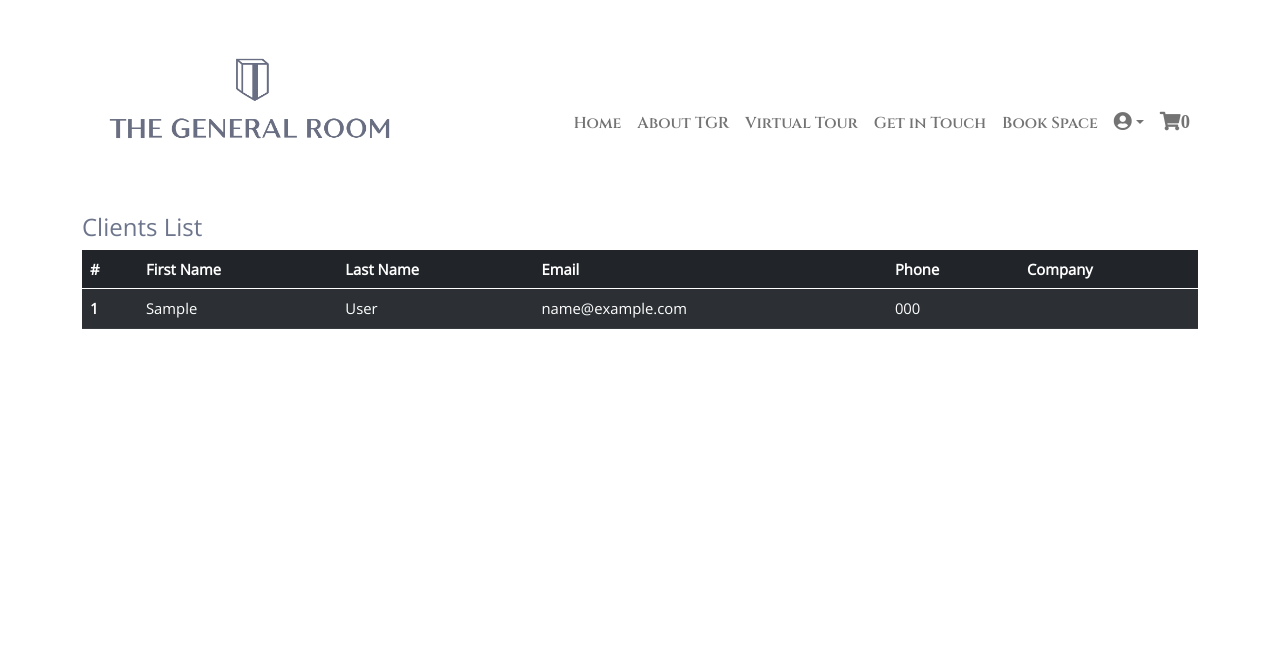
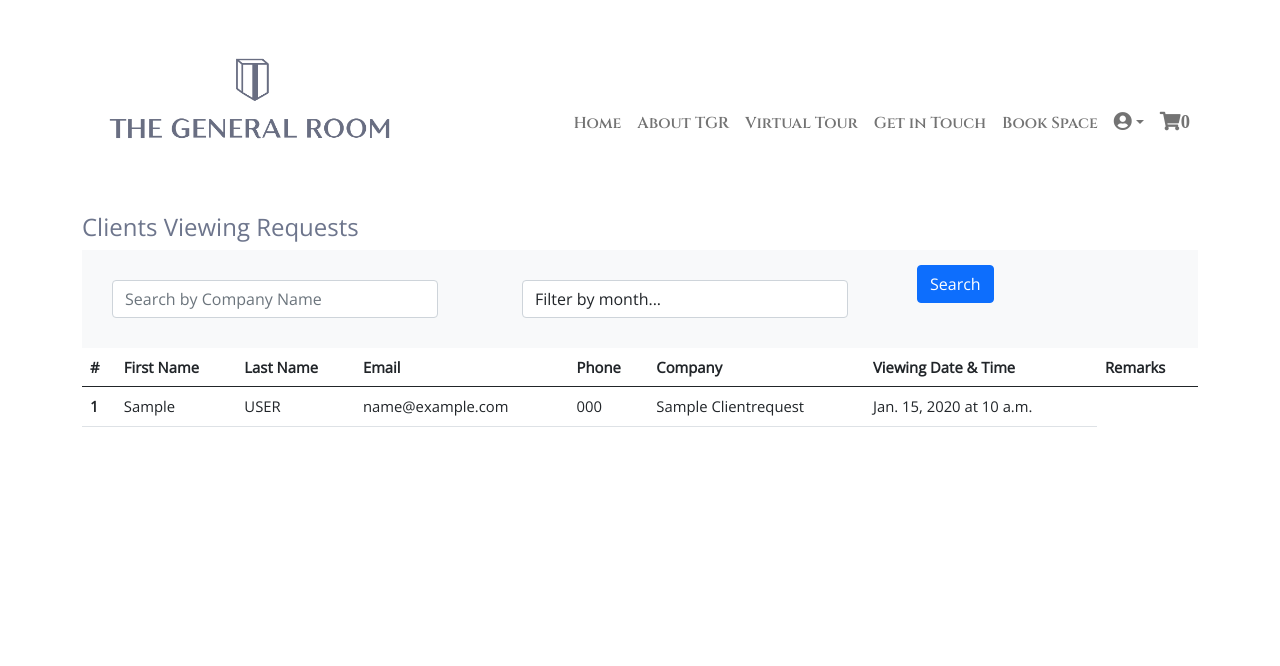
Before and after one commit to suipingooi/generalroom, a Django app: page /tenants/ in a window 1280 px wide. Shown: the top 666 px of the page. Run offline with Django 3.2, Linux system fonts and the light colour scheme; tables that the repository leaves empty hold one stand-in row (values such as "Sample post"); some libraries are stand-ins or nearby versions.

Commit message:
added search fx

```diff
--- a/templates/base-template.html
+++ b/templates/base-template.html
@@ -104,7 +104,7 @@
                 <a class="adminbtn btn btn-light mb-2" href="{% url 'viewpricelist' %}">
                     <i class="fas fa-eye"></i> Pricelist</a>
                 <a class="adminbtn btn btn-light mb-2" href="{% url 'clientlist' %}">
-                    <i class="fas fa-eye"></i> Clientlist</a>
+                    <i class="fas fa-eye"></i> ClientRequest</a>
             </div>
         </div>
     </nav>
--- a/tenants/forms.py
+++ b/tenants/forms.py
@@ -45,3 +45,32 @@ class ClientRequestForm(ModelForm):
         'preferred_startdate',
         'subject_message',
     ]
+
+
+MON = (
+    ('', 'Filter by month...'),
+    ('1', 'Jan'),
+    ('2', 'Feb'),
+    ('3', 'Mar'),
+    ('4', 'Apr'),
+    ('5', 'May'),
+    ('6', 'Jun'),
+    ('7', 'Jul'),
+    ('8', 'Aug'),
+    ('9', 'Sep'),
+    ('10', 'Oct'),
+    ('11', 'Nov'),
+    ('12', 'Dec'),
+)
+
+
+class QForm(forms.Form):
+    company = forms.CharField(label="",
+                              max_length=120,
+                              required=False,
+                              widget=forms.TextInput(
+                                  attrs={'placeholder':
+                                         'Search by Company Name'}))
+    date = forms.ChoiceField(label="",
+                             required=False,
+                             choices=MON,)
--- a/tenants/models.py
+++ b/tenants/models.py
@@ -2,6 +2,7 @@ from django.db import models
 from django.core.validators import (
     MaxValueValidator, MinValueValidator, RegexValidator)
 import datetime
+from datetime import timedelta
 from django import forms
 # Create your models here.
 
@@ -10,24 +11,28 @@ def valiDate(date):
     if date < datetime.date.today():
         raise forms.ValidationError(
             "The date cannot be in the past!")
-    elif date == datetime.date.today():
+    elif date <= datetime.date.today() + timedelta(hours=48):
         raise forms.ValidationError(
-            "Please give us advance notice!")
+            "Please give us 48hrs advance notice!")
     return date
 
 
 def valiTime(time):
     hour = int(time.strftime("%H"))
+    tmin = int(time.strftime("%M"))
     if hour < 8 or hour > 17:
         raise forms.ValidationError(
             "Our operational hours are between 9am and 6pm!")
+    elif hour == 17 and tmin > 30:
+        raise forms.ValidationError(
+            "Please give yourself at least 30mins for a pleasant visit!")
     return time
 
 
 class ClientRequest(models.Model):
     first_name = models.CharField(blank=False, max_length=255)
     last_name = models.CharField(blank=False, max_length=255)
-    email = models.EmailField(blank=False, max_length=320, unique=True)
+    email = models.EmailField(blank=False, max_length=320)
     phone = models.CharField(blank=False, max_length=8)
     viewing_date = models.DateField(blank=False, validators=[valiDate])
     viewing_time = models.TimeField(blank=False, validators=[valiTime])
--- a/tenants/templates/tenants/client_add-template.html
+++ b/tenants/templates/tenants/client_add-template.html
@@ -36,8 +36,7 @@
             <h4 class="subhead">BOOK A TOUR</h4>
             <form method="POST">
                 {% csrf_token %}
-                {{ c_form | crispy }}
-                {{ vr_form | crispy }}
+                {{ cr_form | crispy }}
                 <a class="btn btn-outline-secondary mt-1" href="{% url 'bookspace' %}">back</a>
                 <input class="btn btn-secondary mt-1" type="submit" value="send" />
             </form>
--- a/tenants/templates/tenants/client_list-template.html
+++ b/tenants/templates/tenants/client_list-template.html
@@ -1,12 +1,28 @@
 {% extends 'base-template.html' %}
 {% load static %}
+{% load crispy_forms_tags %}
 
 {% block head_title %} TGR Staff | Client List {% endblock %}
 
 {%block content%}
 <div class=container>
-    <h4 class="mt-3">Clients List</h4>
-    <table class="table table-dark table-striped">
+    <h4 class="mt-3">Clients Viewing Requests</h4>
+    <nav class="navbar-light bg-light">
+        <form method="GET">
+            <div class="row">
+                <div class="col-sm-4 form-group">
+                    {{Qform.company|as_crispy_field}}
+                </div>
+                <div class="col-sm-4 form-group">
+                    {{Qform.date|as_crispy_field}}
+                </div>
+                <div id="searchbtn" class="col-sm-3 form-group">
+                    <input type="submit" class="btn btn-primary" value="Search" />
+                </div>
+            </div>
+        </form>
+    </nav>
+    <table class="table">
         <thead>
             <tr>
                 <th scope="col">#</th>
@@ -15,17 +31,20 @@
                 <th scope="col">Email</th>
                 <th scope="col">Phone</th>
                 <th scope="col">Company</th>
+                <th scope="col">Viewing Date & Time </th>
+                <th scope="col">Remarks</th>
             </tr>
         </thead>
         <tbody>
             {%for t in tenant%}
             <tr>
                 <th scope="row">{{t.id}}</th>
-                <td>{{t.first_name}}</td>
-                <td>{{t.last_name}}</td>
+                <td>{{t.first_name | capfirst }}</td>
+                <td>{{t.last_name | upper }}</td>
                 <td>{{t.email}}</td>
                 <td>{{t.phone}}</td>
-                <td></td>
+                <td>{{t.company_name | title }}</td>
+                <td>{{t.viewing_date}} at {{t.viewing_time}}</td>
             </tr>
             {% endfor %}
         </tbody>
--- a/tenants/views.py
+++ b/tenants/views.py
@@ -1,7 +1,8 @@
 from django.shortcuts import render, reverse, redirect, get_object_or_404
 from .models import ClientRequest
-from .forms import ClientRequestForm
+from .forms import ClientRequestForm, QForm
 from django.contrib import messages
+from django.db.models import Q
 
 # Create your views here.
 
@@ -14,7 +15,8 @@ def add_client(request):
         if clientrequest_form.is_valid():
             clientrequest_form.save()
             messages.success(
-                request, 'Details Submitted, A confirmation call will follow within 24hrs')
+                request, ('Details Submitted! A confirmation call'
+                          + ' will follow within 24hrs.'))
             return redirect(reverse('home'))
         else:
             messages.error(
@@ -30,9 +32,22 @@ def add_client(request):
 
 
 def client_list(request):
+    q_form = QForm(request.GET)
     tenant = ClientRequest.objects.all()
+    query = ~Q(pk__in=[])
+    if 'company' in request.GET and request.GET['company']:
+        query = query & Q(
+            company_name__icontains=request.GET['company'])
+
+    if 'date' in request.GET and request.GET['date']:
+        query = query & Q(
+            viewing_date__month=request.GET['date'])
+
+    tenant = tenant.filter(query).values().distinct()
+
     return render(request, 'tenants/client_list-template.html', {
         'tenant': tenant,
+        'Qform': q_form
     })
 
 
```
Also changed, not shown: README.md, tenants/migrations/0016_alter_clientrequest_email.py (added).
